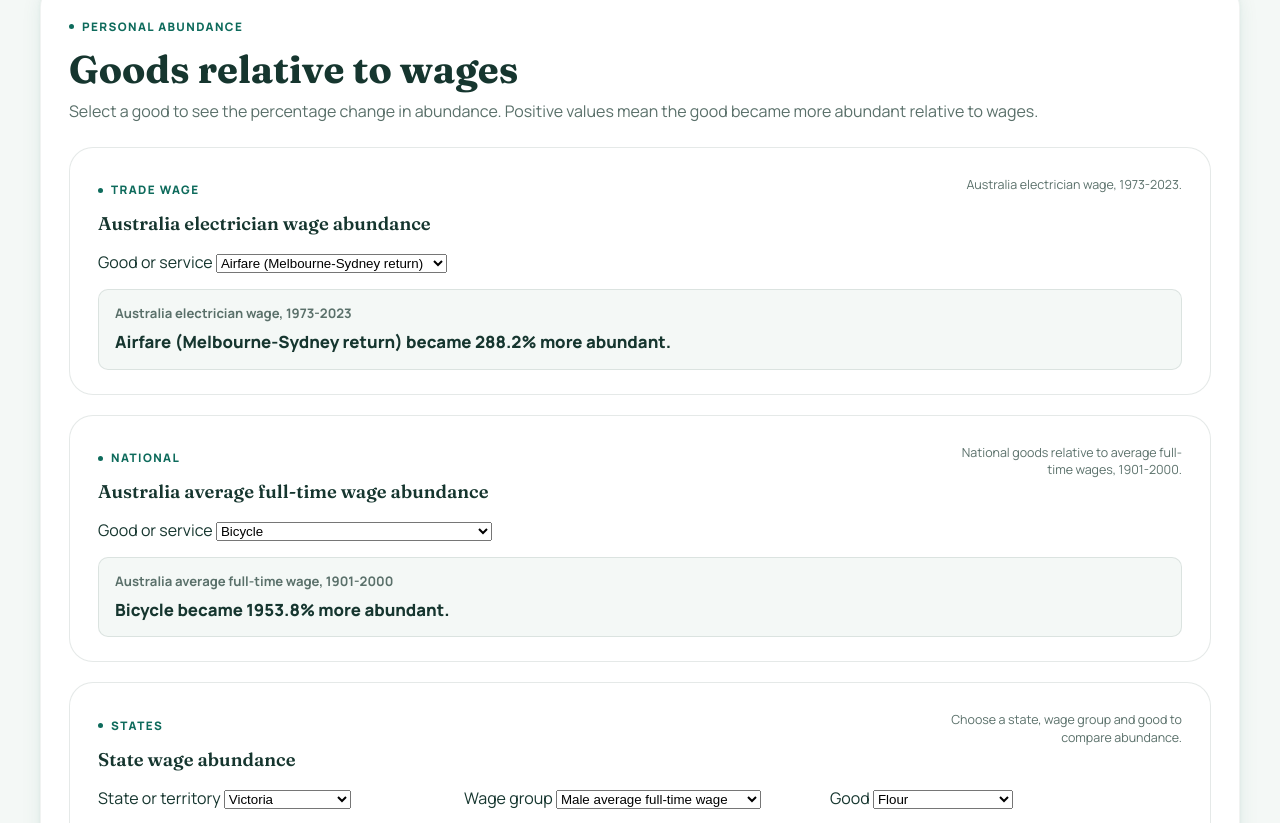
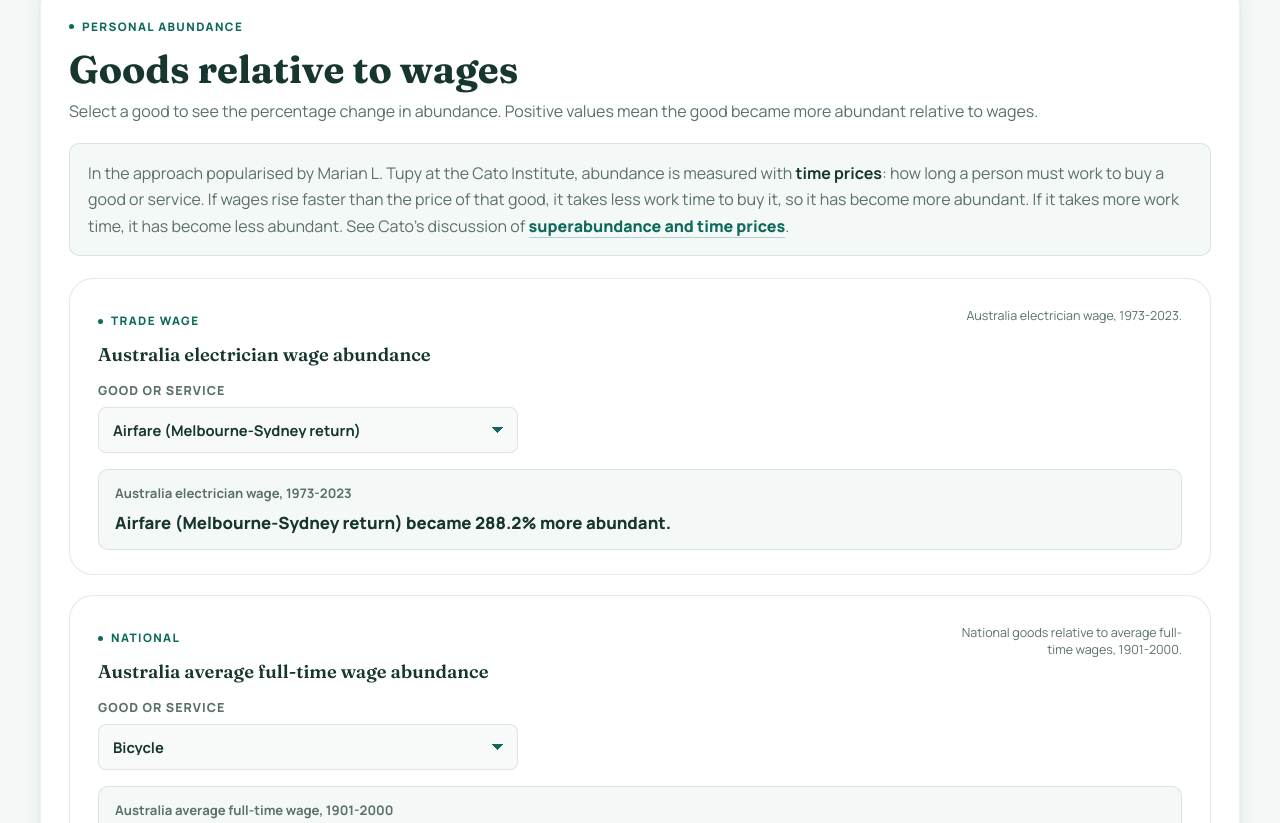
Before and after one commit to sfox2006/CIS-Affordability-Index-Complex, a plain HTML site: page index.html in a window 1280 px wide. Shown: the part 1668-2491 px from the top of the page. Drawn offline with Linux system fonts and the light colour scheme.

Commit message:
Polish abundance selectors and explanation

```diff
--- a/index.html
+++ b/index.html
@@ -864,6 +864,63 @@
     }
     .personal-abundance-controls.one-col {
       grid-template-columns: minmax(180px, 420px);
+    }
+    .personal-abundance-controls .control-group {
+      display: flex;
+      flex-direction: column;
+      gap: 8px;
+    }
+    .personal-abundance-controls .control-group span {
+      font-size: 0.78rem;
+      font-weight: 800;
+      letter-spacing: 0.08em;
+      text-transform: uppercase;
+      color: var(--muted);
+    }
+    .personal-abundance-controls select {
+      width: 100%;
+      min-height: 46px;
+      padding: 0 42px 0 14px;
+      border: 1px solid var(--line);
+      border-radius: 8px;
+      background-color: var(--surface2);
+      background-image: linear-gradient(45deg, transparent 50%, var(--cg) 50%), linear-gradient(135deg, var(--cg) 50%, transparent 50%);
+      background-position: calc(100% - 19px) 19px, calc(100% - 13px) 19px;
+      background-size: 6px 6px, 6px 6px;
+      background-repeat: no-repeat;
+      color: var(--ink);
+      font: 700 0.92rem 'Manrope', sans-serif;
+      appearance: none;
+      cursor: pointer;
+      transition: border-color 0.15s ease, box-shadow 0.15s ease, background-color 0.15s ease;
+    }
+    .personal-abundance-controls select:hover {
+      border-color: rgba(14,107,92,0.35);
+      background-color: var(--surface);
+    }
+    .personal-abundance-controls select:focus {
+      outline: none;
+      border-color: var(--cg);
+      box-shadow: 0 0 0 3px rgba(14,107,92,0.14);
+      background-color: var(--surface);
+    }
+    .abundance-explainer {
+      margin-top: 18px;
+      padding: 16px 18px;
+      border: 1px solid var(--line);
+      border-radius: 10px;
+      background: var(--bg);
+      color: var(--muted);
+      line-height: 1.65;
+    }
+    .abundance-explainer strong {
+      color: var(--ink);
+    }
+    .abundance-explainer a {
+      color: var(--cg);
+      font-weight: 800;
+      text-decoration: none;
+      border-bottom: 1px solid rgba(14,107,92,0.28);
     }
     .abundance-result {
       margin-top: 16px;
@@ -1181,6 +1238,9 @@
           <p class="eyebrow"><span class="eyebrow-dot"></span> Personal abundance</p>
           <h2 id="personal-abundance-title">Goods relative to wages</h2>
           <p class="group-dashboard-copy">Select a good to see the percentage change in abundance. Positive values mean the good became more abundant relative to wages.</p>
+          <p class="abundance-explainer">
+            In the approach popularised by Marian L. Tupy at the Cato Institute, abundance is measured with <strong>time prices</strong>: how long a person must work to buy a good or service. If wages rise faster than the price of that good, it takes less work time to buy it, so it has become more abundant. If it takes more work time, it has become less abundant. See Cato's discussion of <a href="https://www.cato.org/publications/superabundance-free-exchange" target="_blank" rel="noopener">superabundance and time prices</a>.
+          </p>
         </div>
       </div>
 
--- a/styles.css
+++ b/styles.css
@@ -694,6 +694,71 @@ body {
   grid-template-columns: minmax(180px, 420px);
 }
 
+.personal-abundance-controls .control-group {
+  display: flex;
+  flex-direction: column;
+  gap: 8px;
+}
+
+.personal-abundance-controls .control-group span {
+  font-size: 0.78rem;
+  font-weight: 800;
+  letter-spacing: 0.08em;
+  text-transform: uppercase;
+  color: var(--muted);
+}
+
+.personal-abundance-controls select {
+  width: 100%;
+  min-height: 46px;
+  padding: 0 42px 0 14px;
+  border: 1px solid var(--line);
+  border-radius: 8px;
+  background-color: rgba(247, 250, 248, 0.96);
+  background-image: linear-gradient(45deg, transparent 50%, var(--navy) 50%), linear-gradient(135deg, var(--navy) 50%, transparent 50%);
+  background-position: calc(100% - 19px) 19px, calc(100% - 13px) 19px;
+  background-size: 6px 6px, 6px 6px;
+  background-repeat: no-repeat;
+  color: var(--ink);
+  font: 700 0.92rem "Manrope", sans-serif;
+  appearance: none;
+  cursor: pointer;
+  transition: border-color 0.15s ease, box-shadow 0.15s ease, background-color 0.15s ease;
+}
+
+.personal-abundance-controls select:hover {
+  border-color: rgba(14, 107, 92, 0.35);
+  background-color: #ffffff;
+}
+
+.personal-abundance-controls select:focus {
+  outline: none;
+  border-color: var(--navy);
+  box-shadow: 0 0 0 3px rgba(14, 107, 92, 0.14);
+  background-color: #ffffff;
+}
+
+.abundance-explainer {
+  margin-top: 18px;
+  padding: 16px 18px;
+  border: 1px solid var(--line);
+  border-radius: 10px;
+  background: rgba(255, 255, 255, 0.78);
+  color: var(--muted);
+  line-height: 1.65;
+}
+
+.abundance-explainer strong {
+  color: var(--ink);
+}
+
+.abundance-explainer a {
+  color: var(--navy);
+  font-weight: 800;
+  text-decoration: none;
+  border-bottom: 1px solid rgba(14, 107, 92, 0.28);
+}
+
 .abundance-result {
   margin-top: 16px;
   padding: 14px 16px;
```
